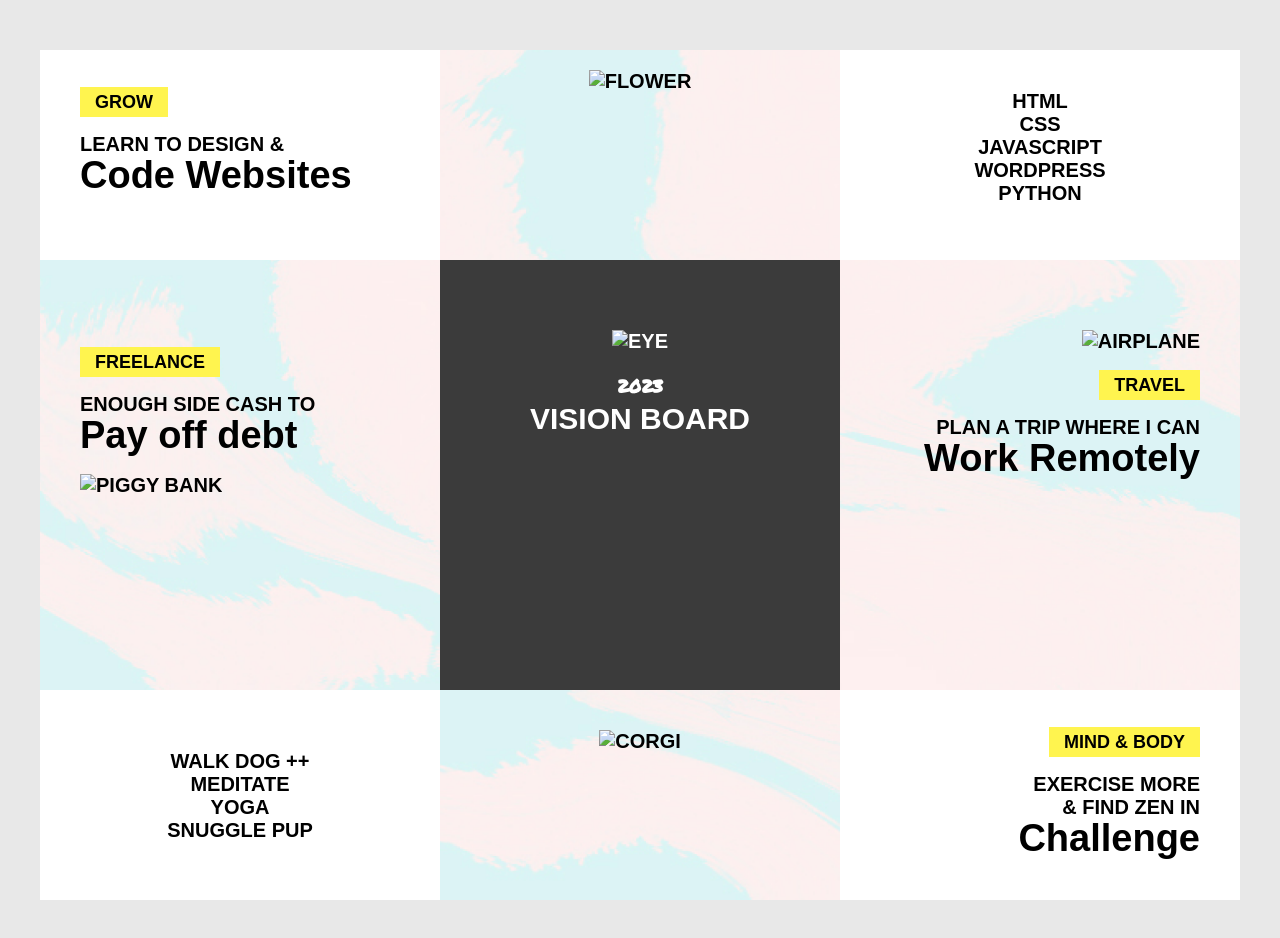
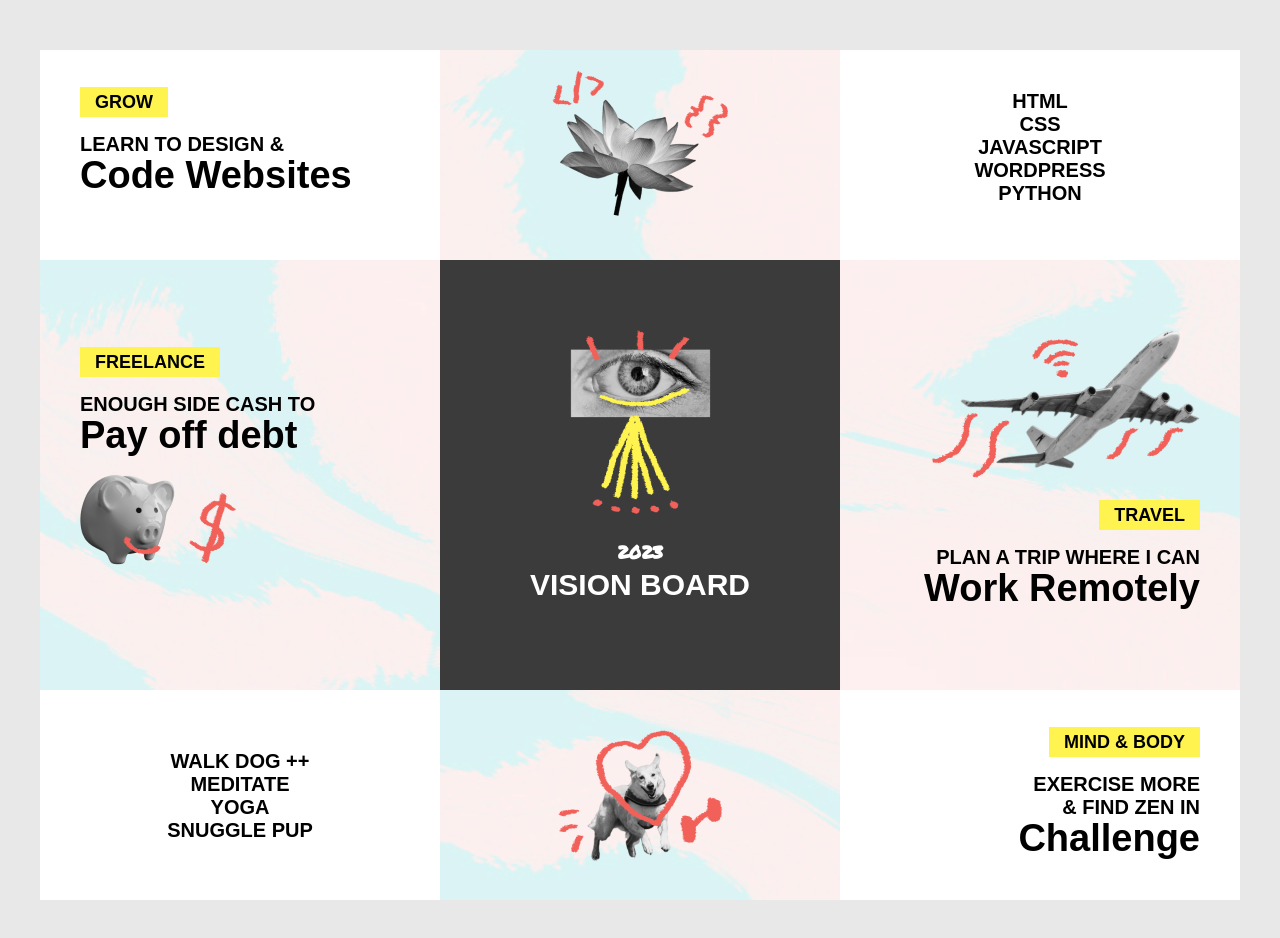
Before and after one commit to Katie-Siegel/vision-board, a plain HTML site: page index.html in a window 1280 px wide. Drawn offline with Linux system fonts and the light colour scheme; files that its build step writes are made by us from their sources; files whose address does not match are found by name.

Commit message:
Reconnected CSS and image files

```diff
--- a/index.html
+++ b/index.html
@@ -4,8 +4,8 @@
 <head>
 	<meta charset="utf-8">
 	<title>Vision Board Project</title>
-	<link rel="stylesheet" href="../html-css-vision-board-starter-code/css/main.css">
-	<link rel="stylesheet" href="../html-css-vision-board-starter-code/css/normalize.css">
+	<link rel="stylesheet" href="C:\Users\Kathe\vision-board\css\main.css">
+	<link rel="stylesheet" href=""C:\Users\Kathe\vision-board\css\normalize.css"">
 	<link rel="preconnect" href="https://fonts.googleapis.com">
 	<link rel="preconnect" href="https://fonts.gstatic.com" crossorigin>
 	<link href="https://fonts.googleapis.com/css2?family=Montserrat&family=Permanent+Marker&display=swap"
@@ -21,7 +21,7 @@
 			</p>
 		</div>
 		<div class="block small-block center">
-			<img src="../html-css-vision-board-starter-code/img/flower.png" alt="flower">
+			<img src="C:\Users\Kathe\vision-board\img\flower.png" alt="flower">
 		</div>
 		<div class="block small-block center corner-block">
 			<p>HTML<br>
@@ -36,16 +36,16 @@
 			<p>Enough Side Cash to<br>
 				<strong>Pay off debt</strong>
 			</p>
-			<img src="../html-css-vision-board-starter-code/img/piggy.png" alt="piggy bank">
+			<img src="C:\Users\Kathe\vision-board\img\piggy.png" alt="piggy bank">
 		</div>
 		<div class="block large-block center center-block">
-			<img src="../html-css-vision-board-starter-code/img/eye.png" alt="eye">
+			<img src="C:\Users\Kathe\vision-board\img\eye.png" alt="eye">
 			<p><span class="year">2023</span><br>
 				<strong class="title">Vision Board</strong>
 			</p>
 		</div>
 		<div class="block large-block right">
-			<img src="../html-css-vision-board-starter-code/img/plane.png" alt="airplane">
+			<img src="C:\Users\Kathe\vision-board\img\plane.png" alt="airplane">
 			<p><span class="highlight">Travel</span></p>
 			<p>Plan A Trip Where I Can<br>
 				<strong>Work Remotely</strong>
@@ -59,7 +59,7 @@
 			</p>
 		</div>
 		<div class="block small-block center bottom">
-			<img src="../html-css-vision-board-starter-code/img/doggo.png" alt="corgi">
+			<img src="C:\Users\Kathe\vision-board\img\doggo.png" alt="corgi">
 		</div>
 		<div class="block small-block right corner-block">
 			<p><span class="highlight">Mind & Body</span></p>
```
